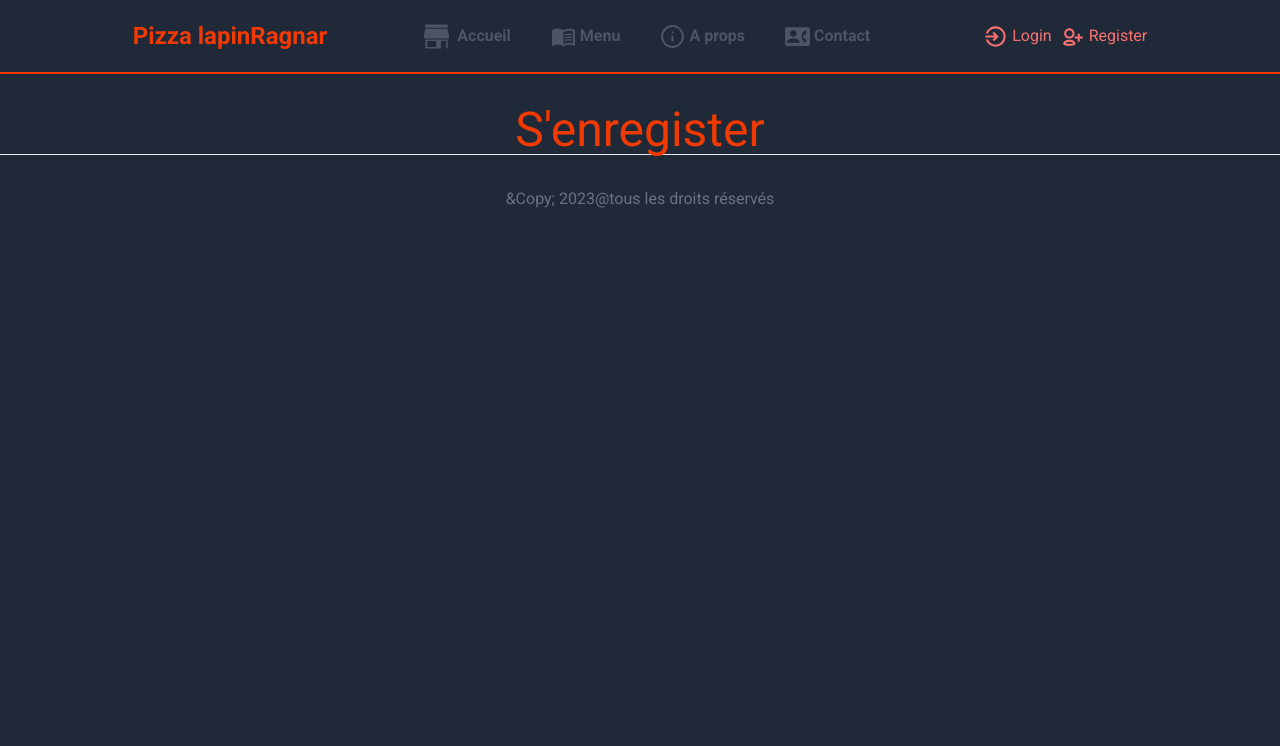
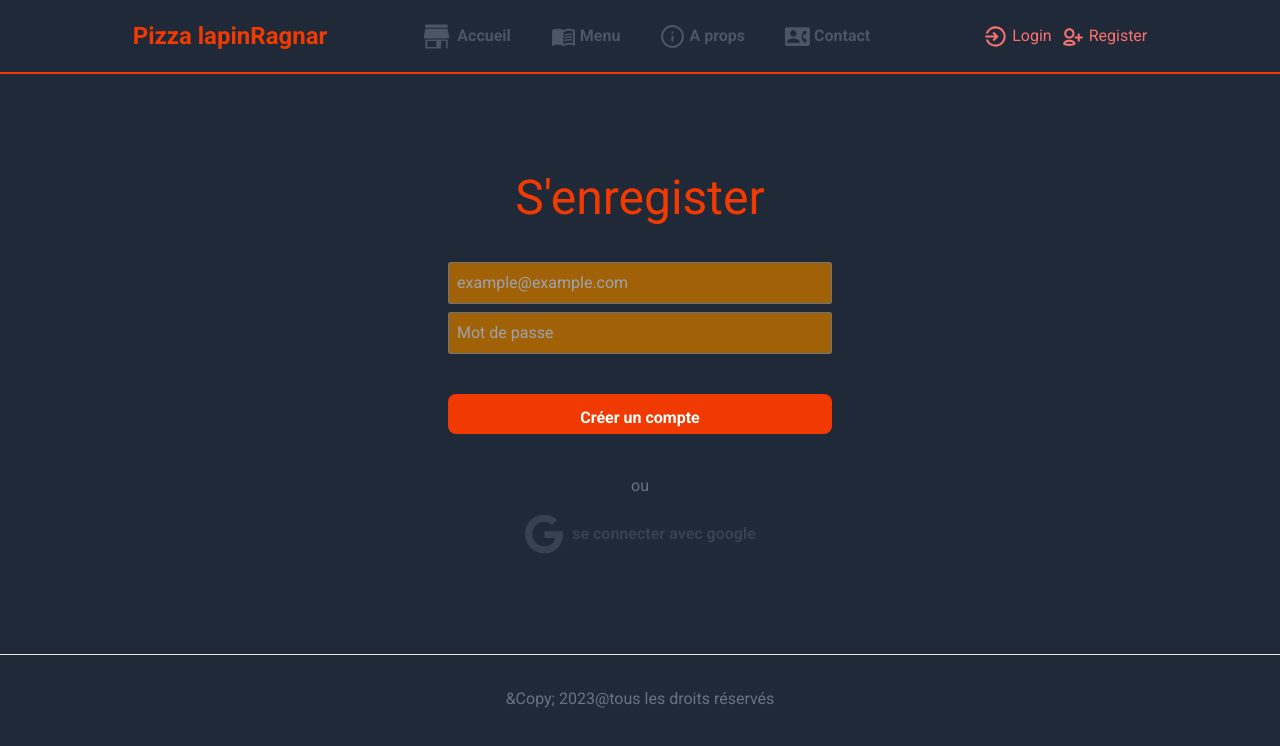
Before and after one commit to lapinRagnar/food-ordering-2, a Next.js app: page /register in a window 1280 px wide. Shown: the top 746 px of the page. Built offline with nearby package versions, Linux system fonts and the light colour scheme.

Commit message:
structure html du register

```diff
--- a/src/app/globals.css
+++ b/src/app/globals.css
@@ -3,5 +3,29 @@
 @tailwind utilities;
 
 * {
-  @apply bg-gray-800 m-0 p-0
+  @apply bg-gray-800 m-0 p-0 ;
+  margin: 0;
+  padding: 0;
+  box-sizing: border-box;
 }
+
+input[type="email"],
+input[type="password"],
+input[type="text"] {
+
+  @apply block w-full my-2 rounded-sm;
+  @apply border p-2 border-gray-500 bg-yellow-700;
+
+}
+
+button {
+  @apply w-full my-10 text-gray-700 font-semibold rounded-lg ;
+  @apply border-gray-100 px-2 pt-2 flex items-center justify-center;
+  @apply transition-all ease-in-out duration-700;
+}
+
+button[type="submit"], .submit {
+  @apply bg-yellow-700;
+  @apply border-0 bg-primary text-white;
+
+}
--- a/src/app/register/page.jsx
+++ b/src/app/register/page.jsx
@@ -1,8 +1,29 @@
+import { FaGoogle } from "react-icons/fa"
 
 const RegisterPage = () => {
   return (
-    <section className="mt-8">
-      <h1 className="text-center text-5xl text-primary">S&apos;enregister</h1>
+    <section className="my-[100px] ">
+
+      <h1 className="text-center mb-10 text-5xl text-primary">S&apos;enregister</h1>
+
+      <form className="bloc max-w-sm mx-auto">
+
+        <input type="email" placeholder="example@example.com" />
+        <input type="password" placeholder="Mot de passe" />
+        <button className="flex items-center justify-center h-10 hover:bg-transparent" type="submit">Créer un compte</button>
+        <div className="my-2 text-gray-500 text-center">ou</div>
+
+        <div className=" text-gray-500 text-center">
+
+        </div>
+        <button className="flex items-center justify-center gap-2 m-0 hover:text-red-400">
+          <FaGoogle className="bg-transparent " size={40}/>
+          <p>se connecter avec google</p>
+        </button>
+
+
+      </form>
+
     </section>
   )
 }
```
